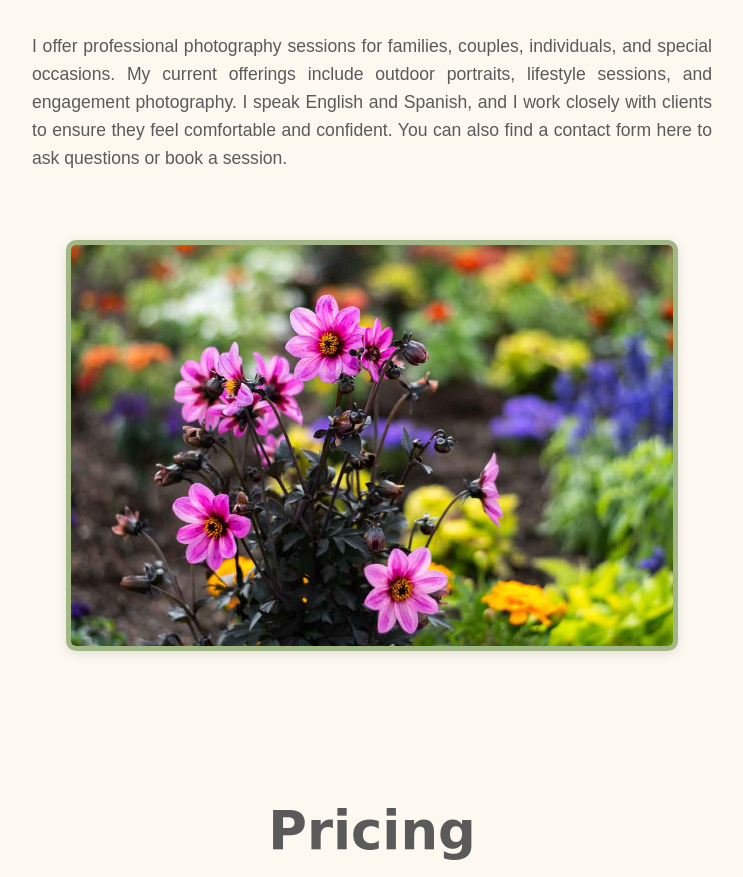
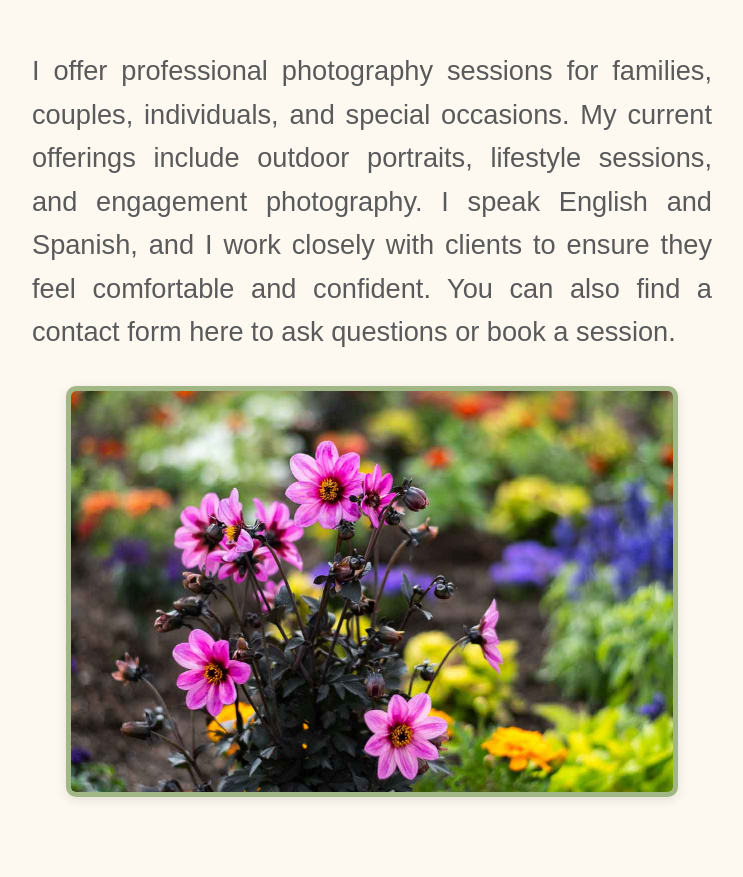
Before and after one commit to maheelisa/WDD-130-Web-Fundamentals, a plain HTML site: page mahephotography/services.html in a window 1280 px wide. Shown: the part 235-1112 px from the top of the page, without its empty margins (268-1011 px from the left). Drawn offline with Linux system fonts and the light colour scheme; a web font is replaced by a local one.

Commit message:
services paragraph edit

```diff
--- a/mahephotography/styles/style.css
+++ b/mahephotography/styles/style.css
@@ -190,15 +190,18 @@ main {
     text-align: center;
     margin-top: 1em;
     font-size: 3.3em;
+    margin: 1em 0;
+
 }
 
 .service-description p {
-    max-width: 800px;
-    margin: 2em auto;
-    text-align: justify;
-    font-size: 1.1em;
+    font-size: 1.7em;
     line-height: 1.6;
     color: var(--paragraph-color-on-white);
+    /* max-width: 800px; */
+    margin: 0 auto;
+    text-align: justify;
+
 }
 
 
@@ -220,6 +223,8 @@ main {
     text-align: center;
     font-size: 3.3em;
     margin-top: 2em;
+    margin: 1em 0;
+
 }
 
 .pricing-form-container {
@@ -278,7 +283,7 @@ main {
     font-family: var(--heading-font);
     font-size: 3.3em;
     text-align: center;
-    margin: 2em 0;
+    margin: 1em 0;
 }
 
 .portfolio p {
```
